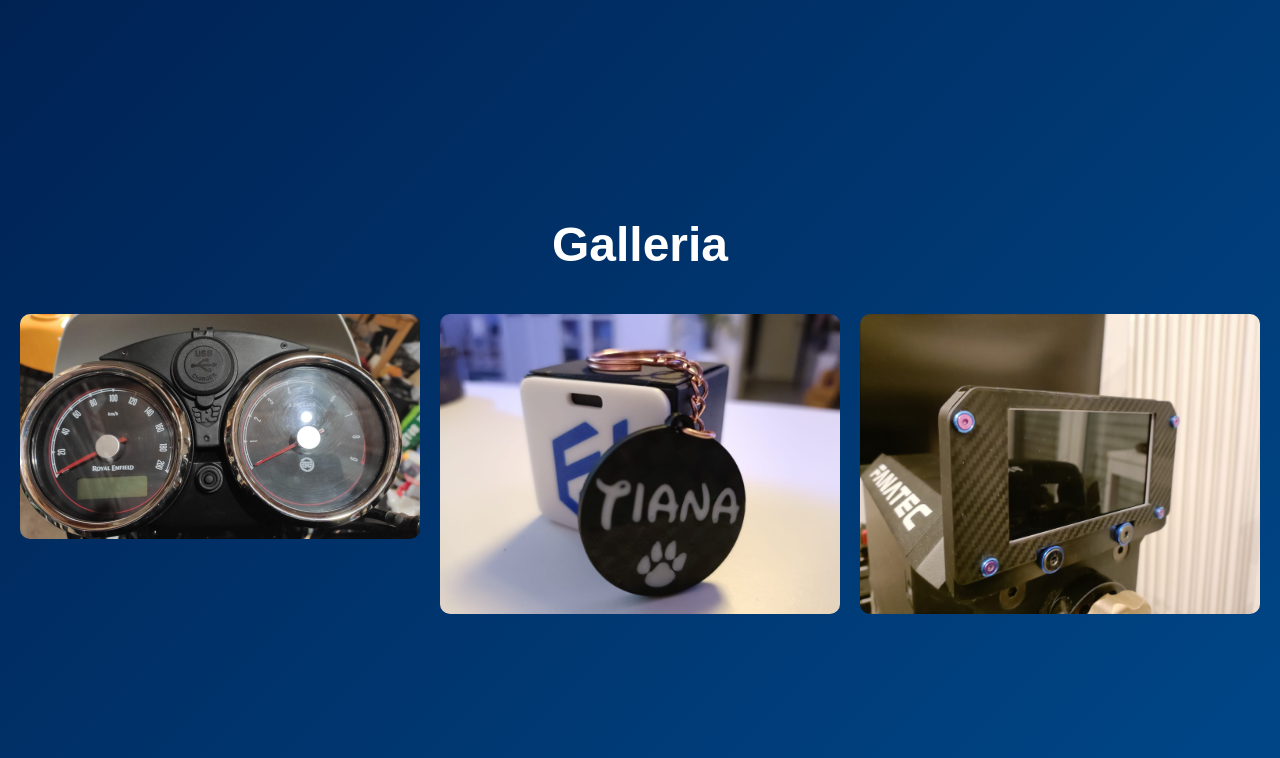
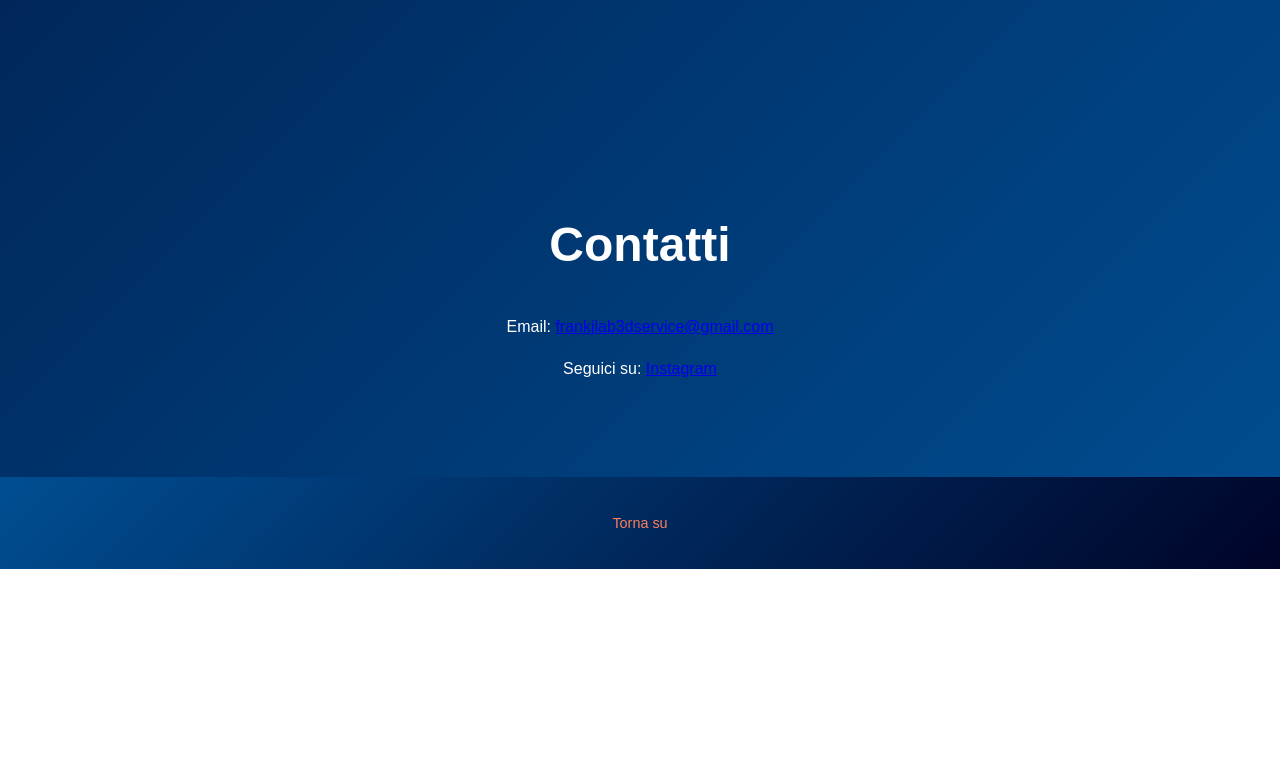
Before and after one commit to FrankjGesco/FrankJ.Lab, a plain HTML site: page index.html in a window 1280 px wide. Shown: the part 1682-2440 px from the top of the page. After the commit the page ends 2251 px from the top, so only its background shows below. Drawn offline with Linux system fonts and the light colour scheme.

Commit message:
Add files via upload

```diff
--- a/index.html
+++ b/index.html
@@ -22,8 +22,8 @@
             <ul class="nav-links">
                 <li><a href="#chi-sono">Chi siamo</a></li>
                 <li><a href="#servizi">Servizi</a></li>
-                <li><a href="#galleria">Galleria</a></li>
                 <li><a href="#contatti">Contatti</a></li>
+                <li><a href="https://www.instagram.com/frankj.lab" target="_blank">Galleria</a></li>
             </ul>
         </nav>
         <div class="hero-text">
@@ -63,17 +63,6 @@
             </div>
         </section>
 
-        <section id="galleria" class="section">
-            <div class="container">
-                <h2>Galleria</h2>
-                <div class="gallery">
-                    <img src="galleria/Oggetti Avanzati.jpeg" alt="Stampa 3D personalizzata">
-                    <img src="galleria/Oggetti creativi.jpeg" alt="Scansione 3D di un oggetto">
-                    <img src="galleria/Simracing.jpeg" alt="Accessori per simracing">
-                </div>
-            </div>
-        </section>
-
         <section id="contatti" class="section">
             <div class="container">
                 <h2>Contatti</h2>
```
